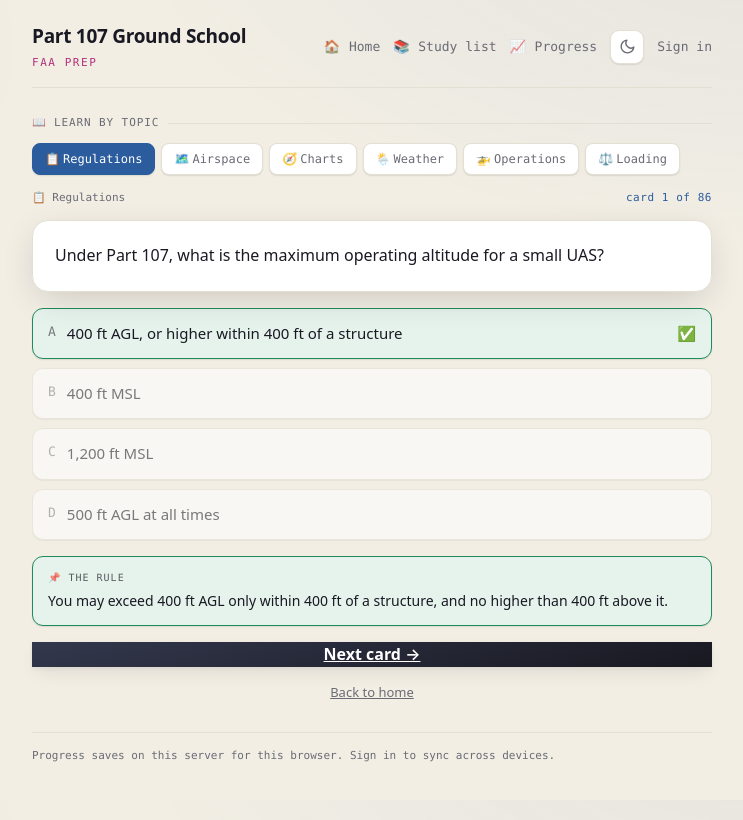
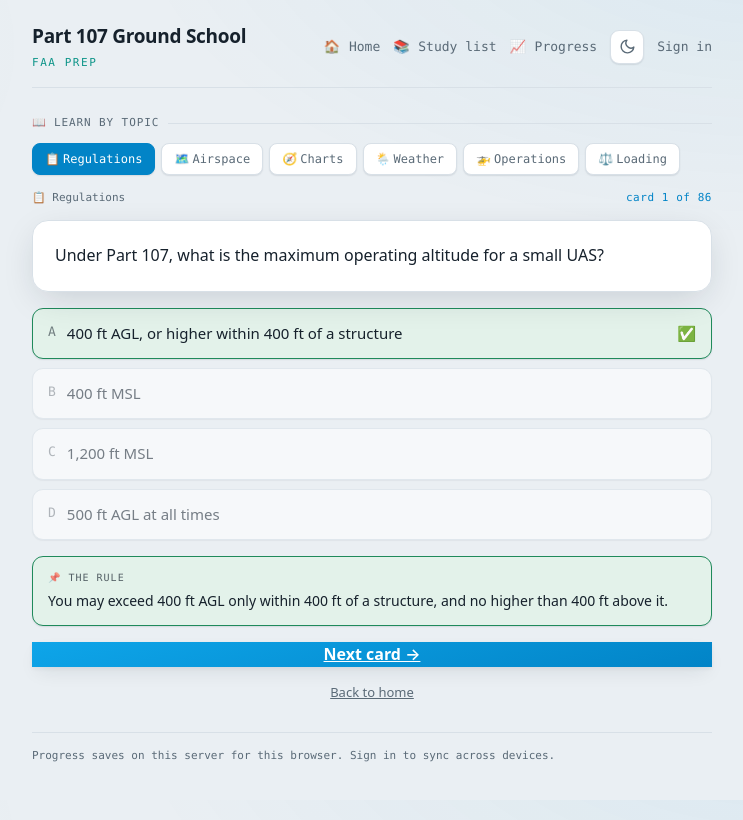
Before and after one commit to jha-ayush/part107_study_guide, a Flask app: page /learn in a window 1280 px wide. Shown: the whole page, without its empty margins (268-1011 px from the left). Run offline with Flask 3, Linux system fonts and the light colour scheme; some libraries are stand-ins or nearby versions.

Commit message:
Update CSS variables and button styles

```diff
--- a/static/styles.css
+++ b/static/styles.css
@@ -1,38 +1,39 @@
 :root{
-  --paper:#F2EEE4; --surface:#FFFFFF; --surface-2:#FBF9F3; --ink:#191923; --muted:#6B6B76;
-  --line:#E4DFD3; --line-2:#EFEBE1; --blue:#2B5C9E; --magenta:#B0317A; --green:#1F8A5B;
-  --green-bg:#E6F3EC; --red:#C23B3B; --red-bg:#F8E9E9; --amber:#B97C0C;
-  --shadow-sm:0 1px 2px rgba(25,25,35,.06), 0 1px 1px rgba(25,25,35,.04);
-  --shadow-md:0 2px 4px rgba(25,25,35,.05), 0 8px 20px -6px rgba(25,25,35,.12);
-  --shadow-lg:0 10px 36px -8px rgba(25,25,35,.20);
-  --shadow-pop:0 4px 10px rgba(25,25,35,.07), 0 16px 34px -8px rgba(43,92,158,.22);
-  --ring:rgba(43,92,158,.35);
+  --paper:#EAEFF3; --surface:#FFFFFF; --surface-2:#F3F6F9; --ink:#16212C; --muted:#5A6A77;
+  --line:#D8E0E7; --line-2:#E7ECF1; --blue:#0284C7; --magenta:#0D9488; --green:#1F8A5B;
+  --green-bg:#E3F2EA; --red:#C23B3B; --red-bg:#F7E9E9; --amber:#B97C0C;
+  --shadow-sm:0 1px 2px rgba(22,33,44,.06), 0 1px 1px rgba(22,33,44,.04);
+  --shadow-md:0 2px 4px rgba(22,33,44,.05), 0 8px 20px -6px rgba(22,33,44,.12);
+  --shadow-lg:0 10px 36px -8px rgba(22,33,44,.18);
+  --shadow-pop:0 4px 10px rgba(22,33,44,.07), 0 16px 34px -8px rgba(2,132,199,.20);
+  --ring:rgba(2,132,199,.38);
   --mono:ui-monospace,SFMono-Regular,Menlo,Consolas,monospace;
   --sans:system-ui,-apple-system,"Segoe UI",Roboto,Helvetica,Arial,sans-serif;
 }
 body.dark{
-  --paper:#101019; --surface:#1C1C2A; --surface-2:#23233A; --ink:#ECECF2; --muted:#9A9AA6;
-  --line:#30303F; --line-2:#27273400; --green-bg:#13301F; --red-bg:#34191A;
-  --shadow-sm:0 1px 2px rgba(0,0,0,.45);
-  --shadow-md:0 2px 6px rgba(0,0,0,.45), 0 10px 26px -8px rgba(0,0,0,.55);
-  --shadow-lg:0 16px 44px -10px rgba(0,0,0,.65);
-  --shadow-pop:0 4px 10px rgba(0,0,0,.4), 0 18px 40px -10px rgba(60,110,190,.40);
-  --ring:rgba(90,140,220,.5);
+  --paper:#1E2731; --surface:#27323D; --surface-2:#2F3B47; --ink:#E7EDF2; --muted:#9DAAB6;
+  --line:#3A4853; --line-2:#2F3B4700; --green-bg:#173E2C; --red-bg:#3A2222;
+  --blue:#38BDF8; --magenta:#2DD4BF;
+  --shadow-sm:0 1px 2px rgba(0,0,0,.35);
+  --shadow-md:0 2px 6px rgba(0,0,0,.4), 0 10px 26px -8px rgba(0,0,0,.5);
+  --shadow-lg:0 16px 44px -10px rgba(0,0,0,.6);
+  --shadow-pop:0 4px 10px rgba(0,0,0,.4), 0 18px 40px -10px rgba(56,189,248,.34);
+  --ring:rgba(56,189,248,.5);
 }
 *{box-sizing:border-box;margin:0;padding:0;}
 body{
   font-family:var(--sans);color:var(--ink);line-height:1.55;padding:0 16px 56px;
   -webkit-font-smoothing:antialiased;min-height:100vh;
   background:
-    radial-gradient(1100px 560px at 82% -12%, rgba(43,92,158,.07), transparent 60%),
-    radial-gradient(820px 480px at -12% 6%, rgba(176,49,122,.055), transparent 55%),
+    radial-gradient(1100px 560px at 82% -12%, rgba(2,132,199,.07), transparent 60%),
+    radial-gradient(820px 480px at -12% 6%, rgba(13,148,136,.06), transparent 55%),
     var(--paper);
   background-attachment:fixed;
 }
 body.dark{
   background:
-    radial-gradient(1100px 560px at 82% -12%, rgba(70,120,205,.16), transparent 60%),
-    radial-gradient(820px 480px at -12% 4%, rgba(176,49,122,.12), transparent 55%),
+    radial-gradient(1100px 560px at 82% -12%, rgba(56,189,248,.12), transparent 60%),
+    radial-gradient(820px 480px at -12% 4%, rgba(45,212,191,.10), transparent 55%),
     var(--paper);
   background-attachment:fixed;
 }
@@ -100,9 +101,9 @@ header.top{display:flex;justify-content:space-between;align-items:center;gap:12p
 /* buttons */
 button,.btn{font-family:var(--sans);font-size:15px;border-radius:10px;border:1px solid var(--line);background:var(--surface);color:var(--ink);padding:11px 16px;cursor:pointer;text-decoration:none;display:inline-block;box-shadow:var(--shadow-sm);transition:transform .16s ease, box-shadow .16s ease, border-color .16s ease;}
 button:hover,.btn:hover{border-color:var(--blue);transform:translateY(-1px);box-shadow:var(--shadow-md);}
-.btn-primary{background:linear-gradient(165deg,#33384d,#181820);color:#fff;border-color:#181820;font-weight:600;width:100%;text-align:center;box-shadow:var(--shadow-md);}
-.btn-primary:hover{box-shadow:var(--shadow-pop);border-color:#181820;}
-body.dark .btn-primary{background:linear-gradient(165deg,#3b6bbf,#274a86);border-color:#274a86;}
+.btn-primary{background:linear-gradient(165deg,#0EA5E9,#0284C7);color:#fff;border-color:#0284C7;font-weight:600;width:100%;text-align:center;box-shadow:var(--shadow-md);}
+.btn-primary:hover{box-shadow:var(--shadow-pop);border-color:#0284C7;}
+body.dark .btn-primary{background:linear-gradient(165deg,#0EA5E9,#0369A1);border-color:#0369A1;color:#fff;}
 .btn-row{display:flex;gap:8px;flex-wrap:wrap;}
 :focus-visible{outline:2px solid var(--ring);outline-offset:2px;}
 
```
